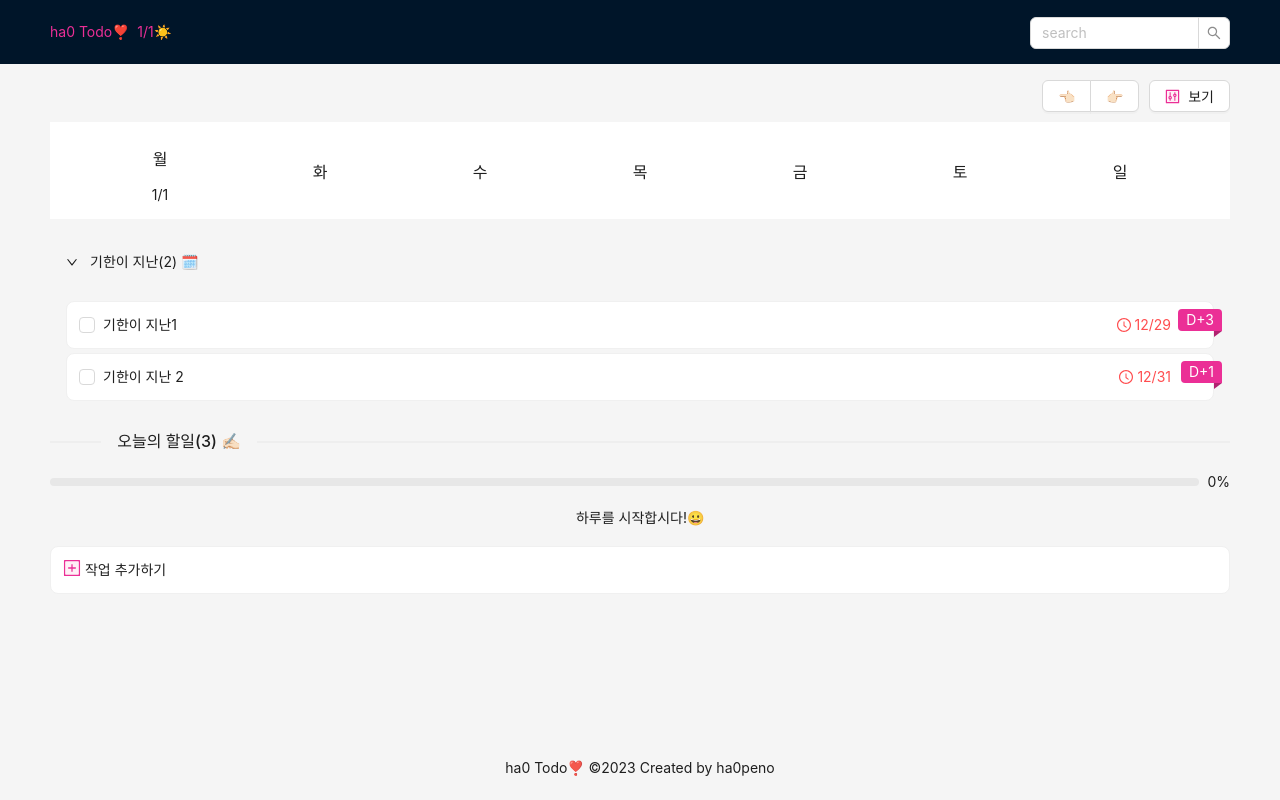
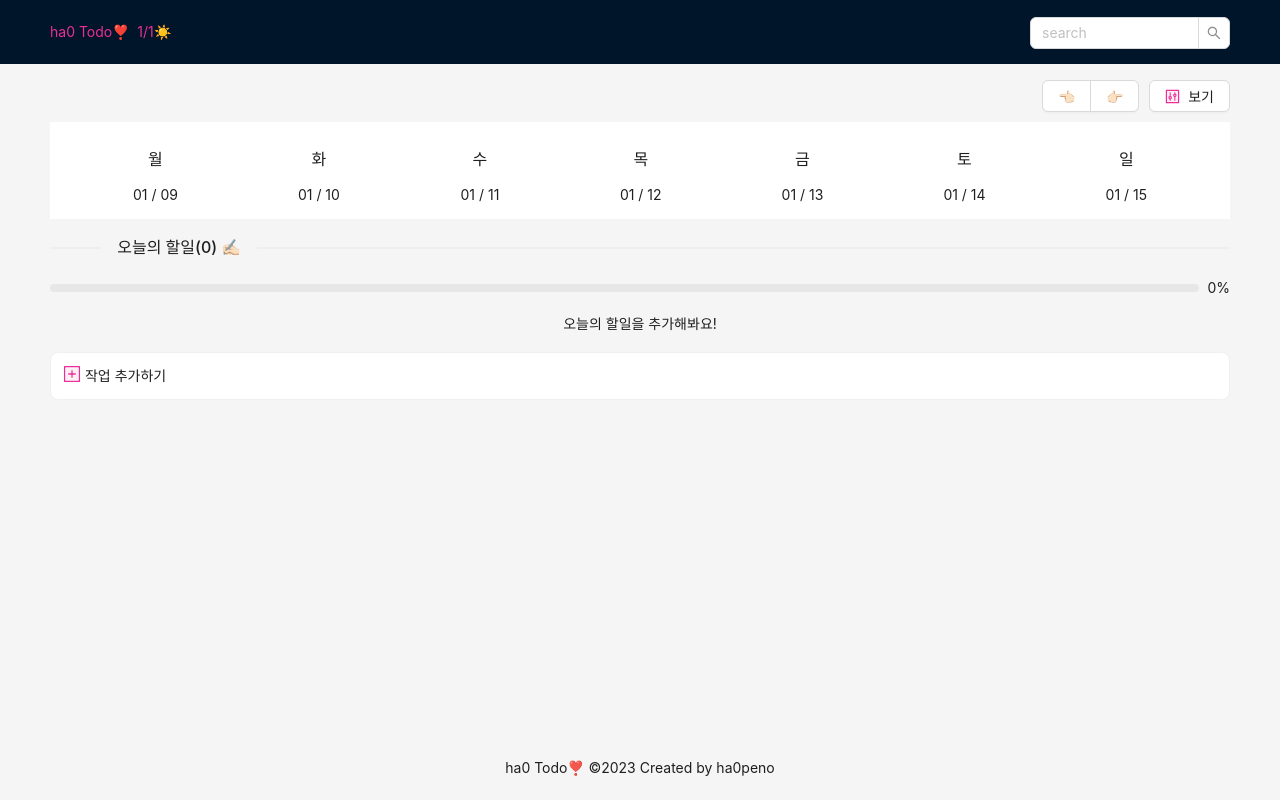
Before and after one commit to carrotpieOwO/todo_react_type, a React (Create React App) app: page / in a window 1280 px wide. Built offline with nearby package versions, Linux system fonts and the light colour scheme.

Commit message:
- 날짜 선택(필터)기능 구현 - 지난주/다음주 선택 기능 구현 - 기한지난task표시 기능 구현

```diff
--- a/public/index.html
+++ b/public/index.html
@@ -24,7 +24,7 @@
       work correctly both with client-side routing and a non-root public URL.
       Learn how to configure a non-root public URL by running `npm run build`.
     -->
-    <title>React App</title>
+    <title>ha0 Todo❣️</title>
   </head>
   <body>
     <noscript>You need to enable JavaScript to run this app.</noscript>
--- a/src/App.tsx
+++ b/src/App.tsx
@@ -1,18 +1,16 @@
 import './App.css';
-import { Layout, Dropdown, Space, Collapse, Card, Tooltip, Button, Row, theme, Divider, Checkbox, Progress, Badge, Typography, Input, MenuProps } from 'antd';
-import { ClockCircleOutlined, ControlTwoTone } from '@ant-design/icons';
+import { Layout, Dropdown, Space, Button, Row, theme, Input, MenuProps } from 'antd';
+import { ControlTwoTone } from '@ant-design/icons';
 
-import dayjs from 'dayjs';
+import WeekNavi from './components/WeekNavi';
+import DayNavi from './components/DayNavi';
 import TodoForm from './components/TodoForm';
 import TodoList from './components/TodoList';
 import ProgressBar from './components/ProgressBar';
+import OverdueList from './components/OverdueList';
 
 const { Header, Footer, Content } = Layout;
 const { Search } = Input;
-const { Text } = Typography;
-const { Panel } = Collapse;
-
-const ButtonGroup = Button.Group;
 
 const items: MenuProps['items'] = [
   {
@@ -46,9 +44,10 @@ const items: MenuProps['items'] = [
     ]
   },
 ]
+
 function App() {
   const {
-    token: { colorBgContainer, pink },
+    token: { pink },
   } = theme.useToken();
 
   return (
@@ -66,58 +65,13 @@ function App() {
         </Header>
         <Content style={{ padding: '0 50px', margin: '16px 0' }}>
           <Row justify="end" align={'middle'} style={{paddingBottom: '10px'}}>
-            <ButtonGroup style={{paddingRight: '10px'}}>
-              <Tooltip placement="bottom" title={'지난주'}>
-                <Button>👈🏻</Button>
-              </Tooltip>
-              <Tooltip placement="bottom" title={'다음주'}>
-                <Button>👉🏻</Button>
-              </Tooltip>
-            </ButtonGroup>
+            <WeekNavi/>
             <Dropdown menu={{ items,  selectable: true, defaultSelectedKeys: ['3']}} placement="bottom">
               <Button><ControlTwoTone style={{fontSize: '15px'}} twoToneColor="#eb2f96"/> 보기</Button>
             </Dropdown>
           </Row>
-          <Row justify="center" style={{background: colorBgContainer, padding: '16px 0'}}>
-            <Space wrap size={120}>
-              <Space direction='vertical' align='center'>
-                <Button type="text" shape="circle" size="large">월</Button>
-                <div>1/1</div>
-              </Space>
-
-              <Button type="text" shape="circle" size="large">화</Button>
-              <Button type="text" shape="circle" size="large">수</Button>
-              <Button type="text" shape="circle" size="large">목</Button>
-              <Button type="text" shape="circle" size="large">금</Button>
-              <Button type="text" shape="circle" size="large">토</Button>
-              <Button type="text" shape="circle" size="large">일</Button>
-            </Space>
-          </Row>
-          <Collapse defaultActiveKey={['1']} style={{marginTop: '20px'}} ghost>
-            <Panel header="기한이 지난(2) 🗓" key="1" style={{textAlign: 'left'}}>
-              <Badge.Ribbon text="D+3" color="pink">
-                <Card size='small' style={{margin: '4px 0'}}>
-                  <Row justify='space-between'>
-                    <Checkbox><Text>기한이 지난1</Text></Checkbox>
-                    <Text type="danger" style={{marginRight: '30px'}}>
-                      <ClockCircleOutlined></ClockCircleOutlined> 12/29
-                    </Text>
-                  </Row>
-                </Card>
-              </Badge.Ribbon>
-              <Badge.Ribbon text="D+1" color="pink">
-                <Card size='small'>
-                  <Row justify='space-between'>
-                    <Checkbox>기한이 지난 2</Checkbox>
-                    <Text type="danger" style={{marginRight: '30px'}}>
-                      <ClockCircleOutlined></ClockCircleOutlined> 12/31
-                    </Text>
-                  </Row>
-                </Card>
-            </Badge.Ribbon>
-            </Panel>
-          </Collapse>
-          <Divider orientation="left">오늘의 할일(3) ✍🏻</Divider>
+          <DayNavi/>
+          <OverdueList/>
           <ProgressBar/>
           <TodoForm/>
           <TodoList/>
--- /dev/null
+++ b/src/components/DayNavi.tsx
@@ -0,0 +1,47 @@
+import { Space, Button, Row } from 'antd';
+import { useDispatch, useSelector } from 'react-redux'
+import { RootState, setDay, setAddForm } from '../store'
+import { Dispatch } from 'redux';
+import dayjs from 'dayjs';
+import 'dayjs/locale/ko';
+import { useEffect } from 'react';
+dayjs.locale('ko');
+
+function WeekButton() {
+    const dispatch :Dispatch = useDispatch();
+    let week = useSelector((state :RootState) => state.week);
+    let selectedDay = useSelector((state :RootState) => state.selectedDay);
+
+    useEffect(() => {
+        dispatch(setDay(week[0]));
+    }, [week])
+
+    useEffect(() => {
+        dispatch(setDay(selectedDay))
+    }, [])
+
+    useEffect(() => {
+        dispatch(setAddForm(false));
+    }, [selectedDay])
+
+    const changeDate = (d:string) => {
+        dispatch(setDay(d));
+    }
+
+    return (
+        <Row justify="center" style={{background: '#fff', padding: '16px 0'}}>
+            <Space wrap size={120}>
+                {
+                    week.map(d =>
+                        <Space key={d} direction='vertical' align='center'>
+                            <Button type={d === selectedDay ? 'primary' : 'text'} shape="circle" size="large" onClick={()=>changeDate(d)}>{dayjs(d).format('dd')}</Button>
+                            {dayjs(d).format('MM / DD')}
+                        </Space>
+                    )
+                }
+            </Space>
+        </Row>
+    )
+}
+
+export default WeekButton;
--- /dev/null
+++ b/src/components/OverdueList.tsx
@@ -0,0 +1,55 @@
+import { Collapse, Card, Row, Checkbox, Badge, Typography } from 'antd';
+import { ClockCircleOutlined } from '@ant-design/icons';
+import { useSelector, useDispatch } from 'react-redux';
+import { RootState, setDone } from '../store';
+import { Dispatch } from 'redux';
+
+import dayjs from 'dayjs';
+import isSameorBefore from 'dayjs/plugin/isSameOrBefore';
+
+const { Text } = Typography;
+const { Panel } = Collapse;
+
+dayjs.extend(isSameorBefore);
+
+function OverdueList() {
+    let todoList = useSelector((state :RootState) => state.todo);
+    let today = dayjs().format('YYYY-MM-DD');
+    let overdueList = todoList.filter(todo => dayjs(todo.date).isBefore(dayjs(today)) && !todo.done);
+    const dispatch :Dispatch = useDispatch();
+
+
+    return (
+        <>
+        {
+            overdueList.length > 0 &&
+            <Collapse defaultActiveKey={['1']} style={{marginTop: '20px'}} ghost>
+                <Panel header={`기한이 지난(${overdueList.length}) 🗓`} key="1" style={{textAlign: 'left'}}>
+                {
+                    overdueList.map(todo =>
+                        <Badge.Ribbon key={todo.id} text={`D+${dayjs().diff(dayjs(todo.date), 'day', true).toFixed(0)}`} color="pink">
+                            <Card size='small' style={{margin: '4px 0'}}>
+                            <Row justify='space-between'>
+                                <Checkbox onChange={(e) => {
+                                    dispatch(setDone([todo.id, e.target.checked]))
+                                }}>
+                                    <Text>{todo.todo}</Text>
+                                </Checkbox>
+                                <Text type="danger" style={{marginRight: '30px'}}>
+                                <span style={{marginRight: '10px'}}>
+                                    <ClockCircleOutlined></ClockCircleOutlined> {todo.date}
+                                </span>
+                                </Text>
+                            </Row>
+                            </Card>
+                        </Badge.Ribbon>
+                    )
+                }
+                </Panel>
+            </Collapse>
+        }
+        </>
+    )
+}
+
+export default OverdueList;
--- a/src/components/ProgressBar.tsx
+++ b/src/components/ProgressBar.tsx
@@ -1,14 +1,17 @@
-import { Progress } from 'antd';
+import { Progress, Divider } from 'antd';
 import { useSelector } from 'react-redux'
 import { RootState } from '../store'
 
 
 function ProgressBar() {
     const todoList = useSelector((state :RootState) => state.todo);
-    const doneTodo = todoList.filter(todo => todo.done === true);
-    const percentage = parseFloat((doneTodo.length * 100 / todoList.length).toFixed(2));
+    let selectedDay = useSelector((state :RootState) => state.selectedDay);
+    let todayList = todoList.filter(todo => todo.date === selectedDay);
+    const doneTodo = todayList.filter(todo => todo.done === true);
+    const percentage = parseFloat((doneTodo.length * 100 / todayList.length).toFixed(2));
 
-    const message = percentage === 0 || isNaN(percentage) ? '하루를 시작합시다!😀'
+    const message = isNaN(percentage) ? '오늘의 할일을 추가해봐요!'
+    : percentage === 0  ? '하루를 시작합시다!😀'
     : percentage > 0 && percentage <= 25 ? '오늘 하루도 화이팅💕'
     : percentage > 25 && percentage <= 75 ? '조금 더 분발하세요!💪🏻'
     : percentage > 50 && percentage <= 90 ? '목표가 눈앞에!👀'
@@ -17,6 +20,7 @@ function ProgressBar() {
 
     return (
         <>
+            <Divider orientation="left">오늘의 할일({todayList.length}) ✍🏻</Divider>
             <Progress percent={percentage} status="active" strokeColor={{ from: '#fb9ec4', to: '#8865ff' }} />
             <div style={{textAlign: 'center', padding: '15px 0'}}>{message}</div>
         </>
--- a/src/components/TodoForm.tsx
+++ b/src/components/TodoForm.tsx
@@ -32,6 +32,7 @@ function TodoForm() {
     const dispatch :Dispatch = useDispatch()
     let tagList = useSelector((state :RootState) => state.tag);
     let isOpen = useSelector((state :RootState) => state.form.addForm);
+    let selectedDay = useSelector((state :RootState) => state.selectedDay);
 
     useEffect(() => {
         inputRef.current?.focus({
@@ -76,8 +77,8 @@ function TodoForm() {
                     <Divider></Divider>
                     <Row justify={'space-between'}>
                         <Space wrap>
-                            <Form.Item name="date" initialValue={dayjs()}>
-                                <DatePicker disabledDate={disabledDate} />
+                            <Form.Item name="date" initialValue={dayjs(selectedDay)}>
+                                <DatePicker disabledDate={disabledDate}/>
                             </Form.Item>
                             <Form.Item name="time">
                                 <TimePicker format={'HH:mm'} />
--- a/src/components/TodoList.tsx
+++ b/src/components/TodoList.tsx
@@ -14,6 +14,8 @@ function TodoList() {
     let todoList = useSelector((state :RootState) => state.todo);
     let tagList = useSelector((state :RootState) => state.tag);
     let isOpen = useSelector((state :RootState) => state.form.editform);
+    let selectedDay = useSelector((state :RootState) => state.selectedDay);
+    let todayList = todoList.filter(todo => todo.date === selectedDay);
     const dispatch :Dispatch = useDispatch();
 
     const [ editTarget, setEditTarget ] = useState('');
@@ -50,26 +52,26 @@ function TodoList() {
     return (
         <>
             {
-                todoList.map(todo =>
+                todayList.map(todo =>
                     todo.id === editTarget &&  isOpen ?
                     <Card key={todo.id} size='small' style={{margin: '4px 0'}}>
-                        <Form onFinish={onSubmit} onFinishFailed={onFinishFailed} initialValues={{ todo: todo.todo, date: dayjs(todo.date), time: todo.time && dayjs(todo.date + todo.time), tag: todo.tag?.tag}}>
+                        <Form onFinish={onSubmit} onFinishFailed={onFinishFailed} initialValues={{tag: todo.tag?.tag}}>
                             <Row justify={'space-between'}>
                                 <Col span={4}>
                                     <TagList></TagList>
                                 </Col>
                                 <Col span={13}>
-                                    <Form.Item name="todo" rules={[{required: true, pattern: blank_pattern, message: '오늘의 할일을 입력해 주세요.'}]}>
+                                    <Form.Item name="todo" rules={[{required: true, pattern: blank_pattern, message: '오늘의 할일을 입력해 주세요.'}]} initialValue={todo.todo}>
                                         <Input ref={inputRef} placeholder='오늘의 할일은?'/>
                                     </Form.Item>
                                 </Col>
                                 <Col span={3}>
-                                    <Form.Item name="date">
+                                    <Form.Item name="date" initialValue={dayjs(todo.date)}>
                                         <DatePicker disabledDate={disabledDate} style={{width: '100%'}} />
                                     </Form.Item>
                                 </Col>
                                 <Col span={2}>
-                                    <Form.Item name="time">
+                                    <Form.Item name="time" initialValue={todo.time && dayjs(todo.date + todo.time)}>
                                         <TimePicker format={'HH:mm'}/>
                                     </Form.Item>
                                 </Col>
--- /dev/null
+++ b/src/components/WeekNavi.tsx
@@ -0,0 +1,31 @@
+import { Tooltip, Button } from 'antd';
+import { useDispatch } from 'react-redux'
+import { setNextWeek, setPrevWeek } from '../store'
+import { Dispatch } from 'redux';
+
+const ButtonGroup = Button.Group;
+
+function WeekNavi() {
+    const dispatch :Dispatch = useDispatch();
+
+    const prevWeek = () => {
+        dispatch(setPrevWeek());
+    }
+
+    const nextWeek = () => {
+        dispatch(setNextWeek());
+    }
+
+    return (
+        <ButtonGroup style={{paddingRight: '10px'}}>
+            <Tooltip placement="bottom" title={'지난주'}>
+                <Button onClick={prevWeek}>👈🏻</Button>
+            </Tooltip>
+            <Tooltip placement="bottom" title={'다음주'}>
+                <Button onClick={nextWeek}>👉🏻</Button>
+            </Tooltip>
+        </ButtonGroup>
+    )
+}
+
+export default WeekNavi;
```
Also changed, not shown: src/store.ts (+46 -1 lines), 1 other file (tests, documents, lock files or other folders).
